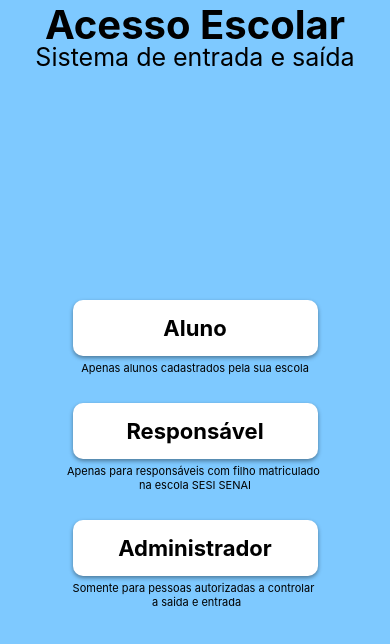
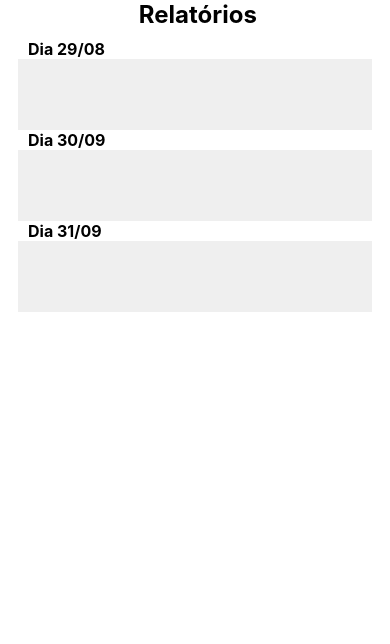
Before and after one commit to FranciscoBatalha/Test01, a React Native app: screen /RelatorioAluno in a window 390 px wide. Shown: the top 644 px of the page. Built offline with nearby package versions, Linux system fonts and the light colour scheme.

Commit message:
fourth commit

```diff
--- a/src/routes/stack.routes.tsx
+++ b/src/routes/stack.routes.tsx
@@ -6,6 +6,7 @@ import { LoginAluno } from '../screens/LoginAluno'; // Certifique-se de usar o n
 import { LoginResponsavel } from '../screens/LoginResponsavel';
 import { LoginAdministrador } from '../screens/LoginAdministrador';
 import { HomeAluno } from '../screens/HomeAluno';
+import { RelatorioAluno } from '../screens/RelatorioAluno';
 
 
 const Stack = createNativeStackNavigator();
@@ -38,6 +39,11 @@ export function StackRoutes() {
                 component={HomeAluno}
                 options={{ headerShown: false }}
             />
+            <Stack.Screen
+                name="RelatorioAluno"
+                component={RelatorioAluno}
+                options={{ headerShown: false }}
+            />
         </Stack.Navigator>
     );
 }
--- a/src/screens/HomeAluno.tsx
+++ b/src/screens/HomeAluno.tsx
@@ -22,7 +22,7 @@ export function HomeAluno() {
       </View>
       <View style={styles.row}>
         <CustomButton title="Historico" iconName="history" screenName="screenB" />
-        <CustomButton title="Relatorio" iconName="file-text-o" screenName="screenC" />
+        <CustomButton title="Relatorio" iconName="file-text-o" screenName="RelatorioAluno" />
       </View>
       <View style={styles.row}>
         <CustomButton title="Conta" iconName="user" screenName="screenD" />
--- /dev/null
+++ b/src/screens/RelatorioAluno.tsx
@@ -0,0 +1,61 @@
+import React from 'react';
+import { View, StyleSheet, Text } from 'react-native';
+
+import { useNavigation } from '@react-navigation/native';
+
+export function RelatorioAluno() {
+    const navigation = useNavigation();
+
+    const openScreen = () => {
+        // Implemente a função para navegar para a tela desejada
+    };
+
+    return (
+        <View style={styles.container}>
+            <View style={styles.headerContainer}>
+                <Text style={styles.headerText}> Relatórios</Text>
+            </View>
+
+            {/* Adicione os blocos retangulares com texto acima */}
+            <View style={styles.rectangle}>
+                <Text style={styles.rectangleText}>Dia 29/08</Text>
+            </View>
+            <View style={styles.rectangle}>
+                <Text style={styles.rectangleText}>Dia 30/09</Text>
+            </View>
+            <View style={styles.rectangle}>
+                <Text style={styles.rectangleText}>Dia 31/09</Text>
+            </View>
+        </View>
+    );
+}
+
+const styles = StyleSheet.create({
+    container: {
+        flex: 1,
+        justifyContent: 'flex-start', // Leva os elementos ao topo
+        alignItems: 'center',
+        backgroundColor: 'white',
+    },
+    headerContainer: {
+        marginBottom: 20,
+    },
+    headerText: {
+        fontSize: 24,
+        fontWeight: 'bold',
+    },
+    rectangle: {
+        width: 354,
+        height: 71,
+        backgroundColor: '#EFEFEF',
+        marginVertical: 10,
+    },
+    rectangleText: {
+        fontSize: 16,
+        fontWeight: 'bold',
+        color: 'black',
+        position: 'absolute', // Posiciona o texto absolutamente dentro do retângulo
+        top: -20, // Posiciona o texto acima do retângulo
+        left: 10, // Espaçamento à esquerda do retângulo
+    },
+});
```
Also changed, not shown: src/screens/HistoricoAluno.tsx (added).
